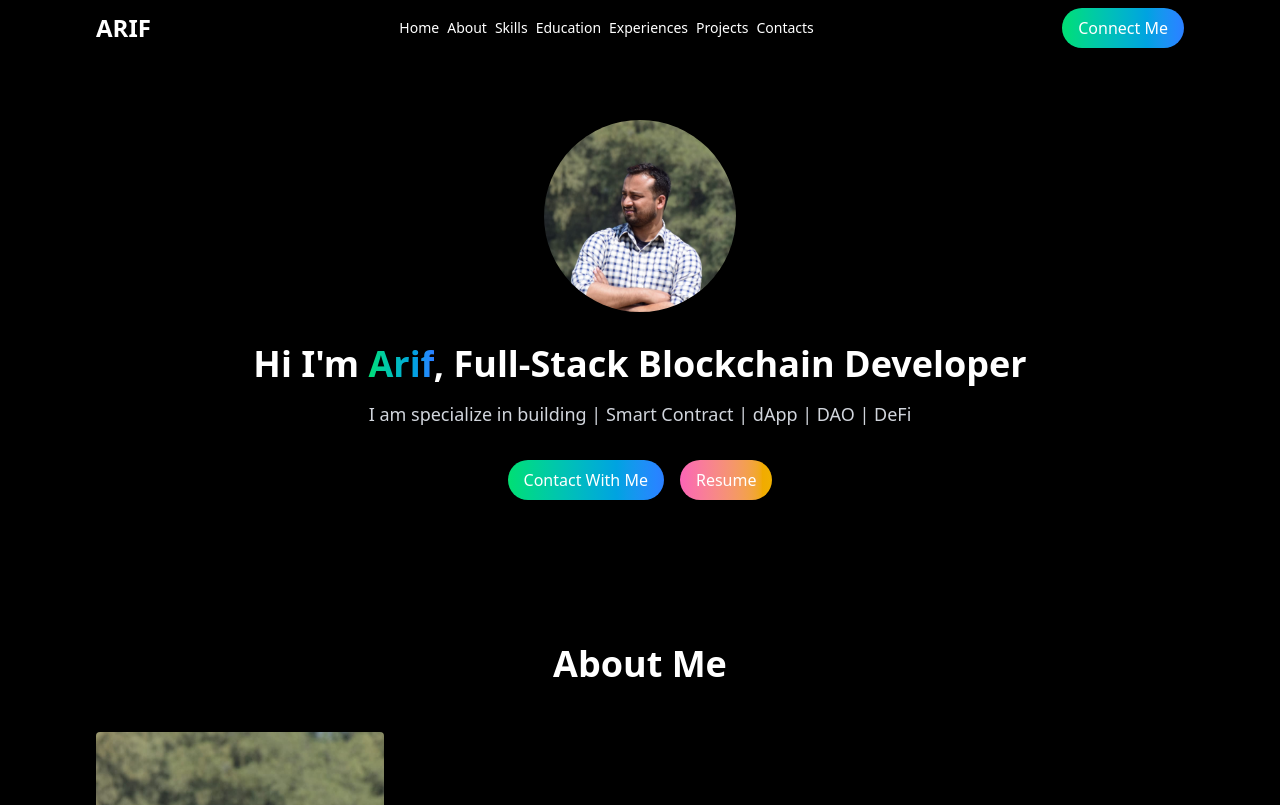
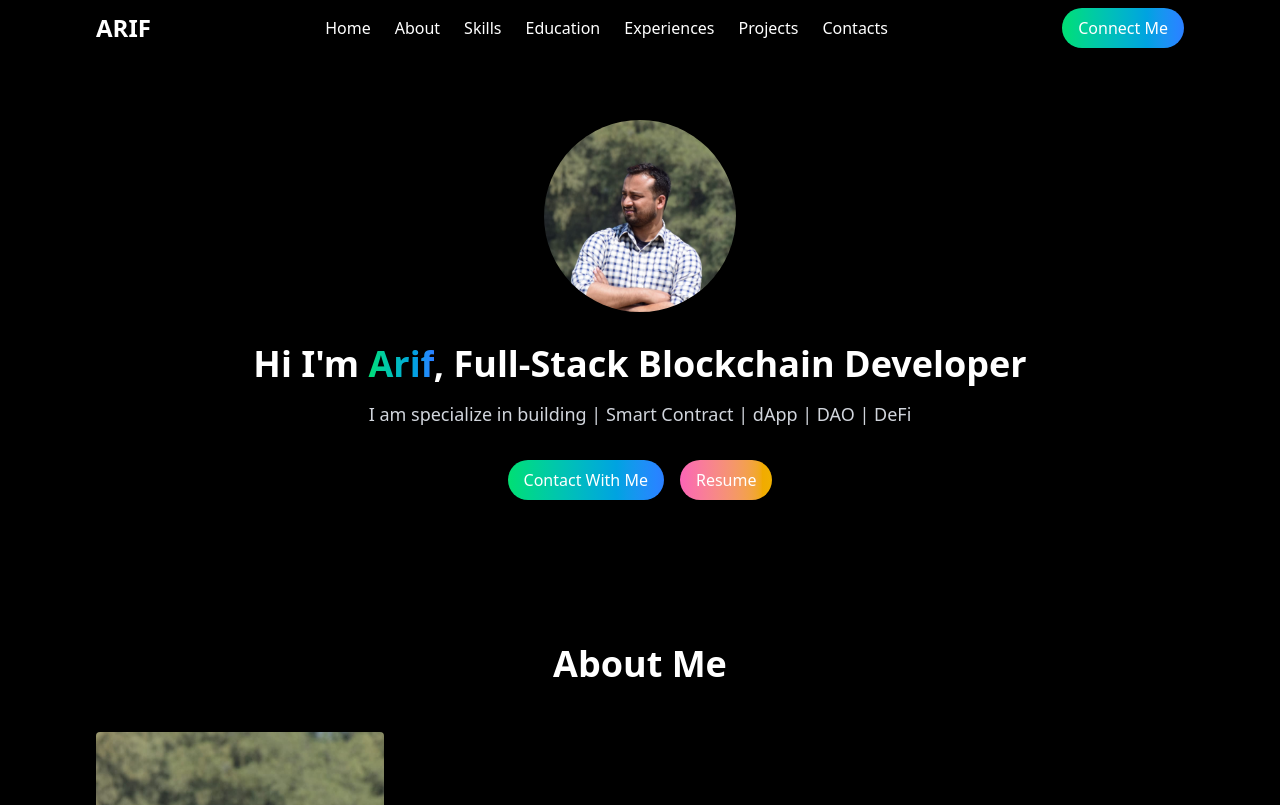
Before and after one commit to Arif039/portfolio_01, a React (Vite) app: page / in a window 1280 px wide. Shown: the top 805 px of the page. Built offline with nearby package versions, Linux system fonts and the light colour scheme.

Commit message:
simple change

```diff
--- a/src/components/Navbar.jsx
+++ b/src/components/Navbar.jsx
@@ -6,7 +6,7 @@ const Navbar = () => {
             <div className="container py-2 flex justify-center md:justify-between items-center">
                 <div className="text-2xl font-bold hidden md:inline">ARIF</div>
 
-                <div className="space-x-6 sm:space-x-2 text-sm">
+                <div className="space-x-6">
                     <a href="#home" className="hover:text-gray-400" >Home</a>
                     <a href="#about" className="hover:text-gray-400" >About</a>
                     <a href="#skills" className="hover:text-gray-400" >Skills</a>
```
